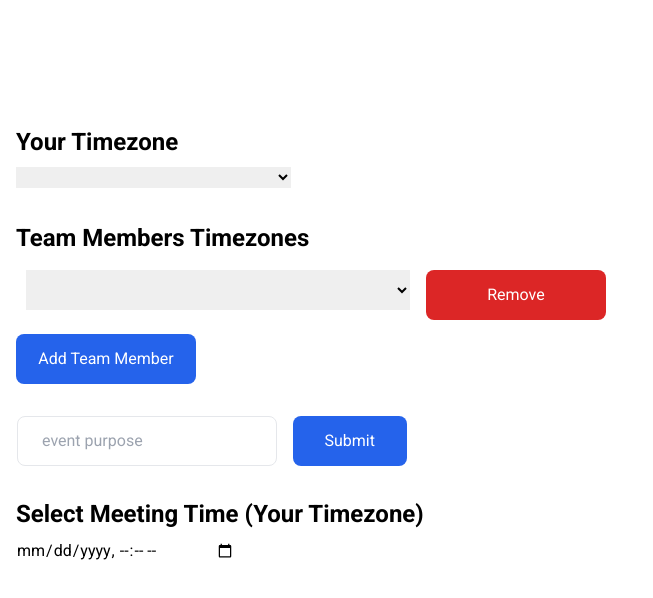
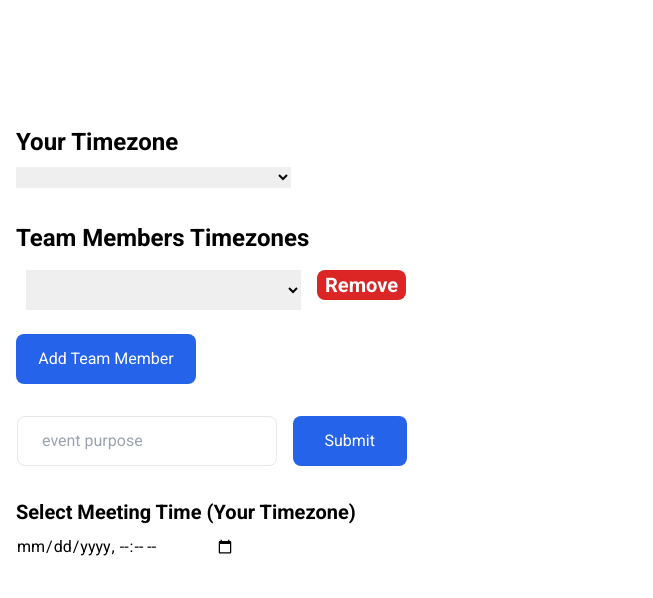
Before and after one commit to Ollatomiwa/timezone-converter, a Nuxt app: page /converter in a window 1280 px wide. Shown: the top 598 px of the page, without its empty margins (0-653 px from the left). Built offline with nearby package versions, Linux system fonts and the light colour scheme.

Commit message:
small updates to UI

```diff
--- a/pages/converter.vue
+++ b/pages/converter.vue
@@ -1,5 +1,5 @@
 <template>
-  <div class="container mx-auto p-4 sm:h-[420px]  lg:text-left sm:text-center ">
+  <div class="container mx-auto p-4  max-w-[100vw] overflow-x-hidden lg:text-left sm:text-center ">
     <!-- User Timezone Selection -->
     <div class="mb-8 ">
       <label class="block mb-2  font-bold text-2xl lg:pt-[50px] md:mt-[60px]">Your Timezone</label>
@@ -14,14 +14,14 @@
       <div
         v-for="(member, index) in teamMembers"
         :key="index"
-        class="flex gap-4 lg:mb-6 mb-2 lg:w-[580px] lg:h-[40px] md:h-[40px] lg:ml-[10px] md:ml-[200px]  "
+        class="flex gap-4 lg:mb-6 mb-2 lg:w-[380px] lg:h-[40px] md:h-[40px] lg:ml-[10px] md:ml-[200px]  "
       >
         <select v-model="member.timezone" class="select select-bordered flex-1">
           <option v-for="tz in timezones" :key="tz" :value="tz">
             {{ tz }}
           </option>
         </select>
-        <button @click="removeMember(index)" class="btn  rounded-lg w-[180px] h-[50px]  bg-red-600 text-white ">
+        <button @click="removeMember(index)" class="btn lg:text-xl text-[12px] font-semibold rounded-lg w-[180px] h-[30px]  bg-red-600 text-white ">
             Remove
         </button>
       </div>
@@ -53,7 +53,7 @@
 
     <!-- Meeting Time Selection -->
     <div class="mb-8">
-      <label class="block mb-2 font-bold text-2xl">Select Meeting Time (Your Timezone)</label>
+      <label class="block mb-2 font-bold text-xl">Select Meeting Time (Your Timezone)</label>
       <input
         type="datetime-local"
         v-model="meetingTime"
@@ -62,10 +62,10 @@
     </div>
 
     <!-- Results Display -->
-    <div v-if="meetingTime" class="bg-gray-600 p-4 rounded-lg max-w-[600px] min-w-[400px] lg:ml-[1px] md:ml-[110px]">
-      <h3 class="text-xl mb-4 text-white">SCHEDULED MEETING TIMES</h3>
+    <div v-if="meetingTime" class="bg-gray-600 p-4 rounded-lg lg:max-w-[50vw] min-w-[40px] lg:ml-[1px] md:ml-[90px]">
+      <h3 class="text-[12px] mb-4 text-white">SCHEDULED MEETING TIMES</h3>
       <div class="mb-4">
-        <pre class="bg-base-100 p-1 rounded text-white lg:text-[20px] text-[13px] ">{{
+        <pre class="bg-base-100 p-1 rounded text-white lg:text-[20px] text-[10px] ">{{
           messageContent
         }}</pre>
       </div>
```
